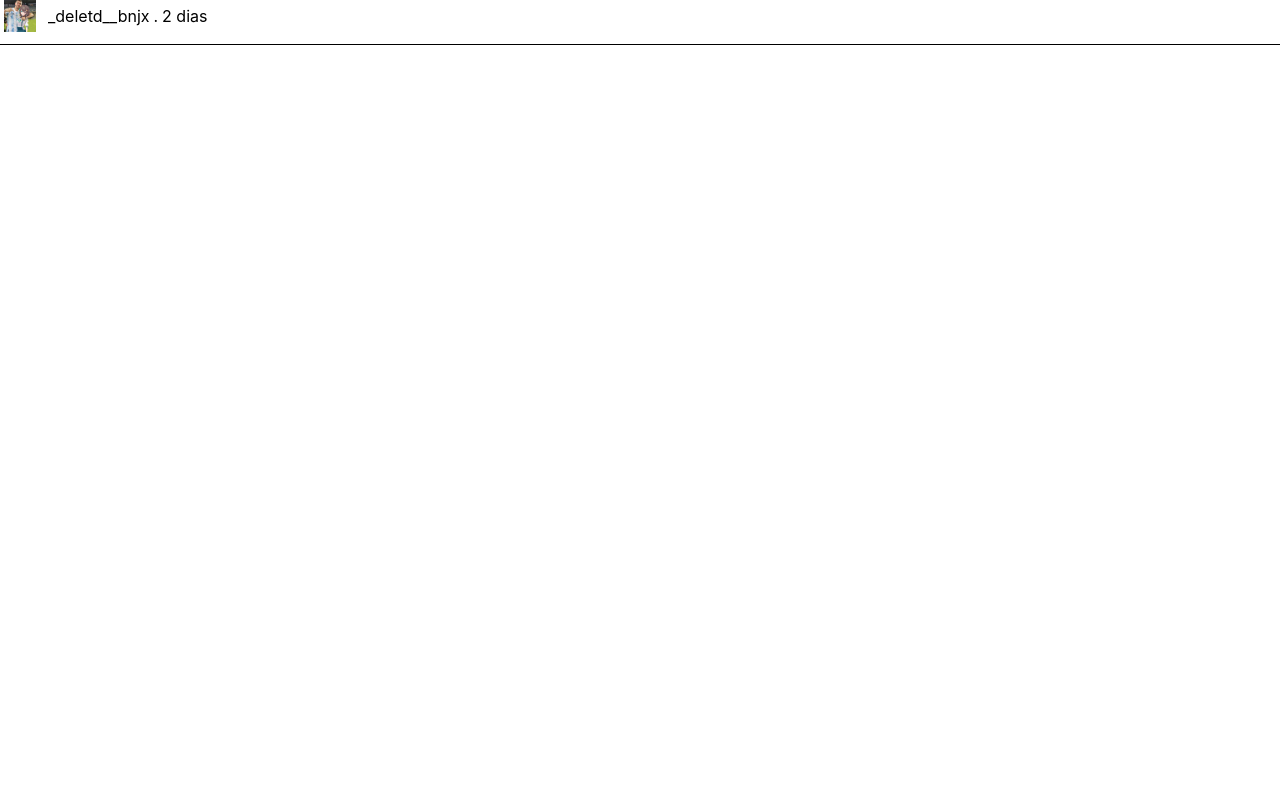
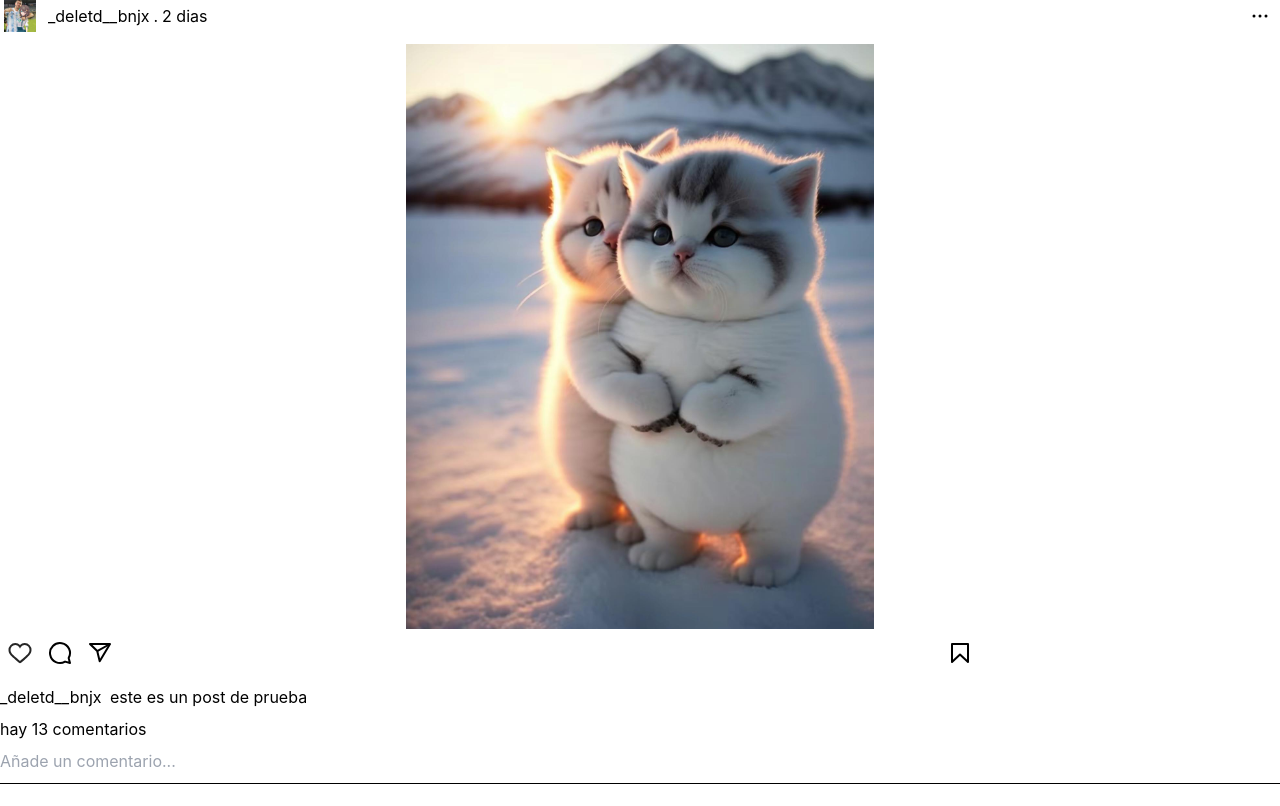
Before and after one commit to JorgeCanale/instagram_clone_with_reactjs, a React (Create React App) app: page / in a window 1280 px wide. Built offline with nearby package versions, Linux system fonts and the light colour scheme.

Commit message:
i barely finished with the post component, i need to add a lot of functions here

```diff
--- a/src/components/post/post.js
+++ b/src/components/post/post.js
@@ -5,9 +5,10 @@
 
 function Post( {account}){
 
+    const comments = "todavia no hice la seccion de comentarios del post :("
 
     return(
-       <div className="flex flex-col w-full h-full mb-24px  border-b border-b-black ">
+       <div className="flex flex-col w-full h-full pb-16px mb-24px  border-b border-b-black ">
         <div className="block pb-12px pl-4px">
             <div className="flex flex-row items-center w-full content-start ">
                 <div className=" mr-12px">
@@ -46,6 +47,113 @@
                         </div>
                     </div>
                 </div>
+                <div className=" content-stretch flex flex-row  box-border items-center static shrink-0 grow-0 self-auto justify-start">
+                    <div className="content-stretch flex flex-col mr-8px box-border shrink-0 grow-0  static items-stretch self-auto justify-start ">
+                        <div className=" h-24px w-24px content-stretch justify-center flex flex-col  box-border items-center shrink-0 grow-0  relative self-auto cursor-pointer text-inherit list-none">
+                            <svg className="block relative cursor-pointer text-inherit list-none " aria-label="Más opciones" class="_ab6-" color="rgb(0, 0, 0)" fill="rgb(0, 0, 0)" height="24" role="img" viewBox="0 0 24 24" width="24">
+                                <circle cx="12" cy="12" r="1.5"></circle>
+                                <circle cx="6" cy="12" r="1.5"></circle>
+                                <circle cx="18" cy="12" r="1.5"></circle>
+                            </svg>
+                        </div>
+                    </div>
+                </div>
+            </div>
+        </div>
+        <div className="flex flex-col justify-center items-center shrink-0 ">
+            <div className="flex flex-col box-border shrink-0 items-stretch relative ">
+                <div className=" w-468px">
+                    <div className="block relative ">
+                        <img src={LittleKittens} alt=""></img>
+                    </div>
+                </div>
+            </div>
+        </div>
+        <div className="block relative">
+            <div className="flex flex-col h-full relative">
+                <div>
+                    <div className="grid grid-cols-2 items-center my-4px">
+                        <div className="flex">
+                            <span>
+                                <div className="justify-center p-8px border-none flex box-border items-center cursor-pointer" role="button">
+                                    <div className="flex flex-col justify-center items-center cursor-pointer text-inherit ">
+                                        <svg aria-label="Me gusta" className="block relative cursor-pointer text-inherit list-none  " color="rgb(38, 38, 38)" fill="rgb(38, 38, 38)" height="24" role="img" viewBox="0 0 24 24" width="24">
+                                            <title>Me gusta</title>
+                                            <path d="M16.792 3.904A4.989 4.989 0 0 1 21.5 9.122c0 3.072-2.652 4.959-5.197 7.222-2.512 2.243-3.865 3.469-4.303 3.752-.477-.309-2.143-1.823-4.303-3.752C5.141 14.072 2.5 12.167 2.5 9.122a4.989 4.989 0 0 1 4.708-5.218 4.21 4.21 0 0 1 3.675 1.941c.84 1.175.98 1.763 1.12 1.763s.278-.588 1.11-1.766a4.17 4.17 0 0 1 3.679-1.938m0-2a6.04 6.04 0 0 0-4.797 2.127 6.052 6.052 0 0 0-4.787-2.127A6.985 6.985 0 0 0 .5 9.122c0 3.61 2.55 5.827 5.015 7.97.283.246.569.494.853.747l1.027.918a44.998 44.998 0 0 0 3.518 3.018 2 2 0 0 0 2.174 0 45.263 45.263 0 0 0 3.626-3.115l.922-.824c.293-.26.59-.519.885-.774 2.334-2.025 4.98-4.32 4.98-7.94a6.985 6.985 0 0 0-6.708-7.218Z"></path>
+                                        </svg>
+                                    </div>
+                                </div>
+                            </span>
+                            <span>
+                                <div className=" p-8px flex items-center cursor-pointer border-none text-inherit outline-none" role="button">
+                                    <div className="flex flex-col justify-center items-center cursor-pointer ">
+                                        <svg aria-label="Comentar" className=" block relative text-inherit cursor-pointer" color="rgb(0, 0, 0)" fill="rgb(0, 0, 0)" height="24" role="img" viewBox="0 0 24 24" width="24">
+                                            <title>Comentar</title>
+                                            <path d="M20.656 17.008a9.993 9.993 0 1 0-3.59 3.615L22 22Z" fill="none" stroke="currentColor" stroke-linejoin="round" stroke-width="2"></path>
+                                        </svg>
+                                    </div>
+                                </div>
+                            </span>
+                            <button className="flex items-center justify-center border-none cursor-pointer p-8px border-0  bg-transparent">
+                                <div className="flex justify-center items-center">
+                                    <svg aria-label="Compartir publicación" className=" block relative cursor-pointer" color="rgb(0, 0, 0)" fill="rgb(0, 0, 0)" height="24" role="img" viewBox="0 0 24 24" width="24">
+                                        <title>Compartir publicación</title>
+                                        <line fill="none" stroke="currentColor" stroke-linejoin="round" stroke-width="2" x1="22" x2="9.218" y1="3" y2="10.083"></line>
+                                        <polygon fill="none" points="11.698 20.334 22 3.001 2 3.001 9.218 10.084 11.698 20.334" stroke="currentColor" stroke-linejoin="round" stroke-width="2"></polygon>
+                                    </svg>
+                                </div>
+                            </button>
+                        </div>
+                        <div className="">
+                            <div className="flex box-border justify-center items-center cursor-pointer">
+                                <div className="flex flex-col justify-center items-center cursor-pointer">
+                                    <svg aria-label="Guardar" className="relative block cursor-pointer" color="rgb(0, 0, 0)" fill="rgb(0, 0, 0)" height="24" role="img" viewBox="0 0 24 24" width="24">
+                                        <title>Guardar</title>
+                                        <polygon fill="none" points="20 21 12 13.44 4 21 4 3 20 3 20 21" stroke="currentColor" stroke-linecap="round" stroke-linejoin="round" stroke-width="2"></polygon>
+                                    </svg>
+                                </div>
+                            </div>
+                        </div>
+                    </div>
+                    <section className="">
+                        <div className=" flex flex-row content-stretch bg-transparent  box-border items-center justify-start relative">
+                            <div className="flex flex-col content-stretch  box-border self-auto relative justify-start grow items-start flex-wrap">
+                                <span></span>
+                            </div>
+                        </div>
+                    </section>
+                    <div className="flex flex-col content-stretch box-border mt-8px static items-stretch  justify-start">
+                        <div className="inline-block box-border shrink-0  static self-auto grow-0">
+                            <div className=" mr-4px  inline-block">
+                                <a className=" inline appearance-none  cursor-pointer text-center relative z-0 " href="https://www.instagram.com/_deleted__bnjx/">_deletd__bnjx</a>
+                            </div>
+                            <span className="">
+                                <span className=""> este es un post de prueba</span>
+                            </span>
+                        </div>
+                    </div>
+                    <div className="mt-8px flex flex-col box-border  content-stretch static items-stretch justify-start">
+                        <div className=" flex flex-col box-border content-stretch static self-auto shrink-0 grow-0 justify-start items-start">
+                            <a className="inline  box-border cursor-pointer" href={comments}>
+                                <span> hay 13 comentarios</span>
+                            </a>
+                        </div>
+                    </div>
+                    <div className="mt-8px flex flex-col box-border static items-stretch justify-start">
+                        <div className="flex flex-row flex-wrap items-center">
+                            <form className="border-none flex flex-row grow shrink">
+                                <div className="flex flex-row items-center grow shrink">
+                                    <div className="order-3">
+
+                                    </div>
+                                    <textarea className="border-none resize-none flex grow outline-none max-w-full h-18px max-h-80px" placeholder="Añade un comentario..." aria-label="Aañade un comentario..." autoComplete="off" autoCorrect="off" autoCapitalize="off">
+
+                                    </textarea>
+                                </div>
+                            </form>
+                        </div>
+                    </div>
+                </div>
             </div>
         </div>
        </div>
--- a/tailwind.config.js
+++ b/tailwind.config.js
@@ -7,17 +7,25 @@
     extend: {
       margin:{
         '4px':'4px',
+        '8px':'8px',
         '24px':'24px',
         '12px':'12px'
       }, padding:{
         '4px':'4px',
+        '8px':'8px',
         '12px':'12px',
+        '16px':'16px',
       },
       height:{
+        '24px':'24px',
+        '18px':'18px',
         '32px':'32px',
+        '80px':'80px',
       },
       width:{
+        '24px':'24px',
         '32px':'32px',
+        '468px':'468px',
       }
     },
   },
```
